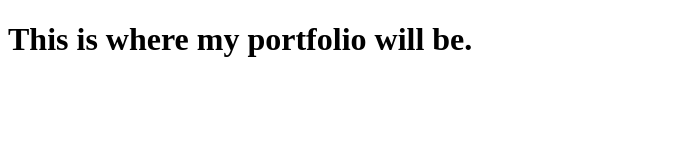
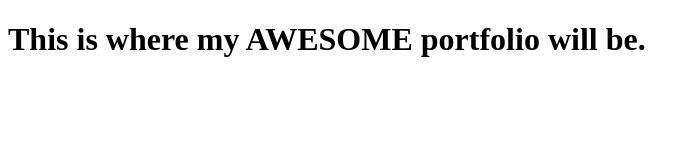
Before and after one commit to darclafarse/darclafarse.github.io, a plain HTML site: page index.html in a window 1280 px wide. Shown: the whole page, without its empty margins (0-700 px from the left). Drawn offline with Linux system fonts and the light colour scheme.

Commit message:
Update index.html

```diff
--- a/index.html
+++ b/index.html
@@ -6,6 +6,6 @@
     <title>Portfolio</title>
 </head>
 <body>
-    <h1>This is where my portfolio will be.</h1>
+    <h1>This is where my AWESOME portfolio will be.</h1>
 </body>
 </html>
```
